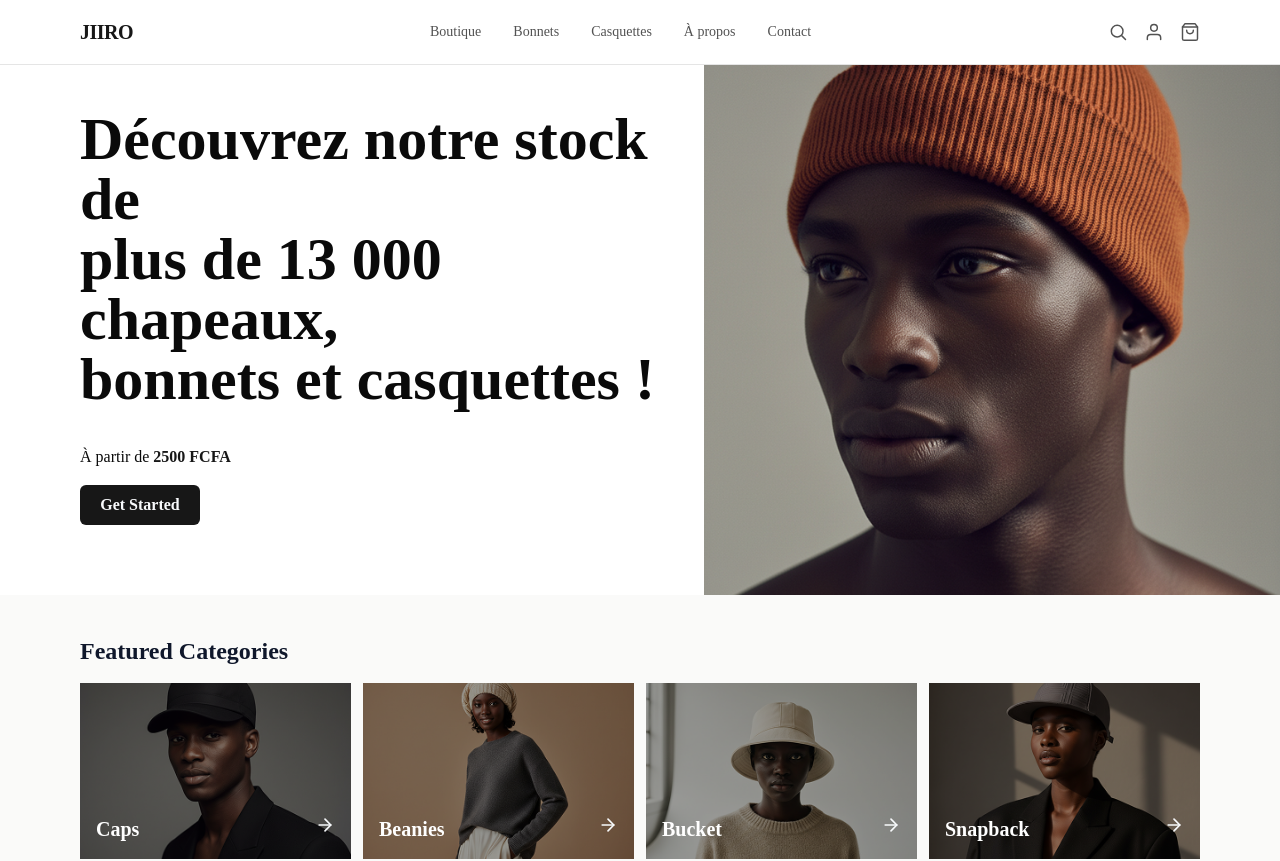
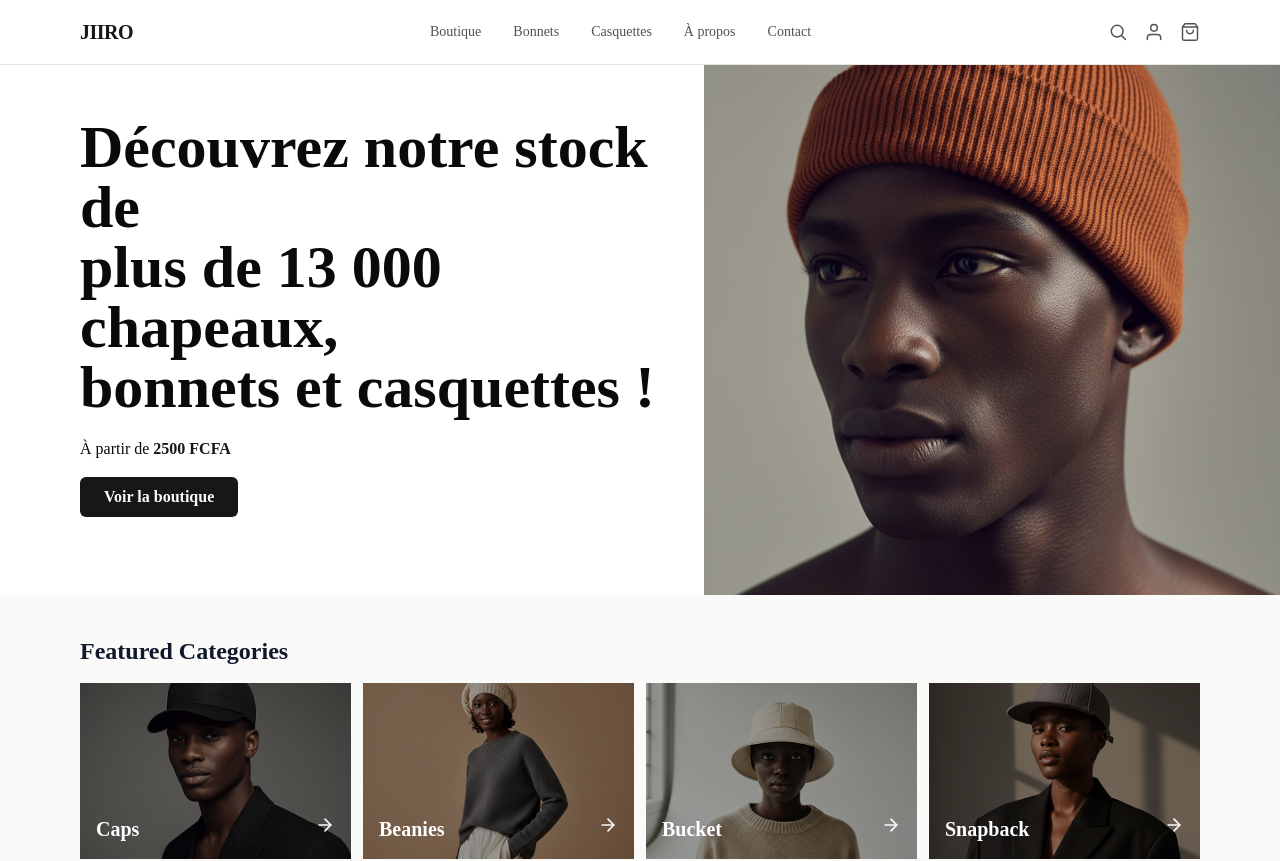
Before and after one commit to imyya/ecom_jj, a Next.js app: page / in a window 1280 px wide. Shown: the top 861 px of the page. Built offline with nearby package versions, Linux system fonts and the light colour scheme.

Commit message:
changing divs to links

```diff
--- a/app/layout.tsx
+++ b/app/layout.tsx
@@ -10,14 +10,15 @@ const spaceGrotesk = Space_Grotesk({ subsets: ["latin"], variable: "--font-headi
 
 
 export const metadata: Metadata = {
-  title: "Create Next App",
-  description: "Generated by create next app",
+  title: "Jiiro — Chapeaux, bonnets et casquettes",
+  description:
+    "Plus de 13 000 chapeaux, bonnets et casquettes. Livraison rapide, prix à partir de 2 500 FCFA.",
 };
 
 export default function RootLayout({ children }: LayoutProps<"/">) {
   return (
     <html
-      lang="en"
+      lang="fr"
       className={`${inter.variable} ${spaceGrotesk.variable} h-full antialiased`}
     >
       <body className="min-h-full flex flex-col">
--- /dev/null
+++ b/app/robots.ts
@@ -0,0 +1,13 @@
+// app/robots.ts
+import type { MetadataRoute } from "next";
+
+export default function robots(): MetadataRoute.Robots {
+  return {
+    rules: {
+      userAgent: "*",
+      allow: "/",
+      disallow: ["/panier", "/compte", "/api/"], // pages privées / inutiles pour Google
+    },
+    sitemap: "https://tonsite.com/sitemap.xml",
+  };
+}
--- a/components/home/BestSellers.tsx
+++ b/components/home/BestSellers.tsx
@@ -5,10 +5,10 @@ import { ArrowRight } from "lucide-react";
 
 export default function BestSellers() {
   return (
-    <section className="w-full pt-10 p-20 flex flex-col gap-4 mb-10 bg-stne-50 ">
+    <section className="w-full pt-10 p-20 flex flex-col gap-4 mb-10">
       <div className="flex justify-between ">
         <p className="font-bold text-slate-900 text-2xl">Best Sellers</p>
-        <div className="flex items-center gap-3 font-semibold" >
+        <div className="flex items-center gap-3 font-semibold cursor-pointer hover:text-primary-hover transition" >
           <p className="text-sm text-primary">Voir tous les produits</p>
           <ArrowRight className="size-3 text-primary" />
         </div>
--- a/components/home/Hero.tsx
+++ b/components/home/Hero.tsx
@@ -2,35 +2,39 @@ import React from "react";
 import Image from "next/image";
 import heroImage from "@/public/images/hero-image-pane.png";
 import { Button } from "../ui/button";
+import Link from "next/link";
 
 export default function Hero() {
   return (
-    <section className="animate-in fade-in slide-in-from-bottom-4 duration-900 flex justify-between bg-amer-50 h-1/3 ">
-      <div className="flex flex-col pl-20 items-cente justify-center flex-1 gap-5">
-        <div className="flex flex-col justify-center items-cent mb-4 ">
+    <section className="animate-in fade-in slide-in-from-bottom-4 duration-900 flex justify-between  h-1/3 ">
+      <div className="flex flex-col pl-20  justify-center flex-1 gap-5">
           <h1 className="text-6xl font-bold font-heading">
             Découvrez notre stock de
+            <br />
+            plus de 13&nbsp;000 chapeaux,
+            <br />
+            bonnets et casquettes&nbsp;!
           </h1>
-          <h1 className="text-6xl font-bold font-heading">
-            plus de 13 000 chapeaux,
-          </h1>
-          <h1 className="text-6xl font-bold font-heading">
-            bonnets et casquettes !
-          </h1>
-        </div>
 
         <div className="flex flex-col gap-4 h-[20%]">
-        <p className="font-light">À partir de <strong className="text-primary font-bold">2500&nbsp;FCFA</strong></p>
+          <p className="font-light">
+            À partir de{" "}
+            <strong className="text-primary font-bold">2500&nbsp;FCFA</strong>
+          </p>
 
-
-          <button className="hover:cursor-pointer hover:bg-primary-hover text-center w-30 bg-primary h-10 rounded-sm text-slate-50 font-bold animate-in fade-in slide-in-from-bottom-2 duration-700 delay-300 fill-mode-bot">
-            Get Started
-          </button>
+          <Link
+            href="/boutique"
+            className="inline-flex items-center justify-center w-fit px-6 h-10 rounded-sm
+             bg-primary text-slate-50 font-bold hover:bg-primary-hover transition
+             animate-in fade-in slide-in-from-bottom-2 duration-700 delay-300 fill-mode-both"
+          >
+            Voir la boutique
+          </Link>
         </div>
       </div>
       <Image
         src={heroImage}
-        alt="Hats, beanies and caps from our inventory"
+        alt="Chapeaux, bonnets et casquettes de notre collection"
         priority
         className="h-full w-xl object-cover"
       />
```
